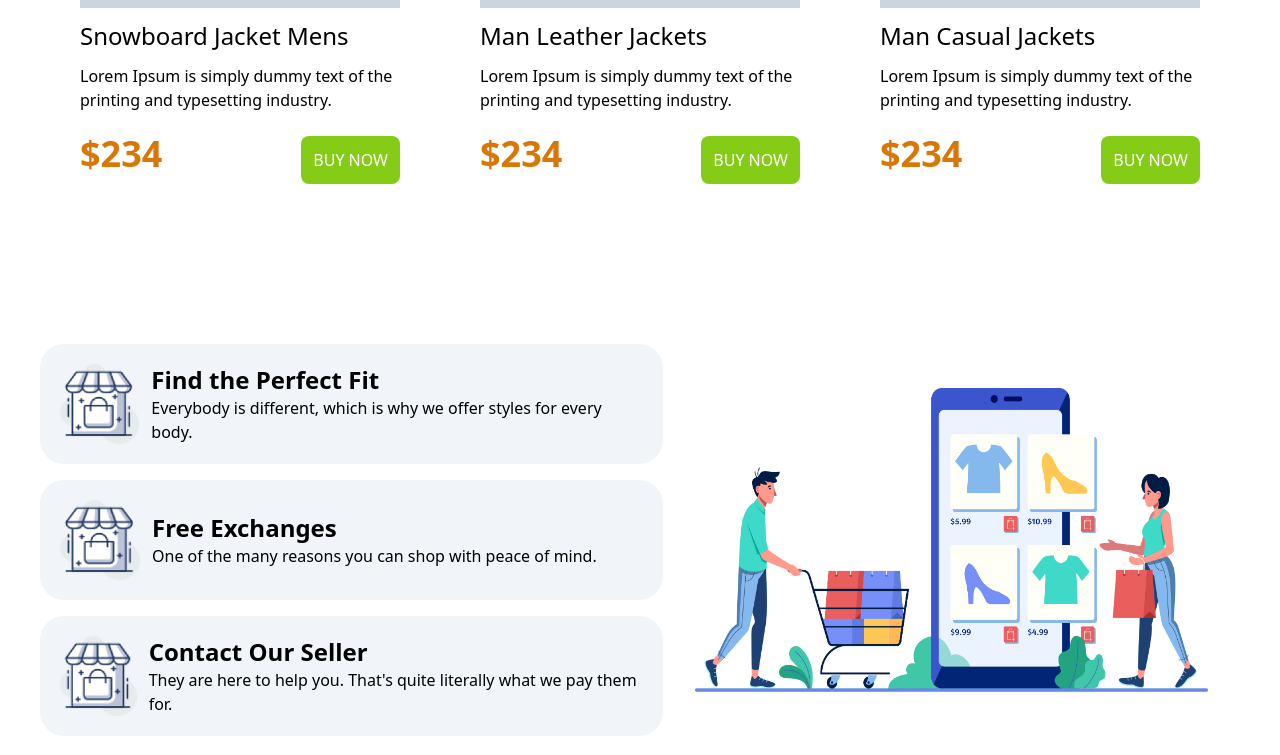
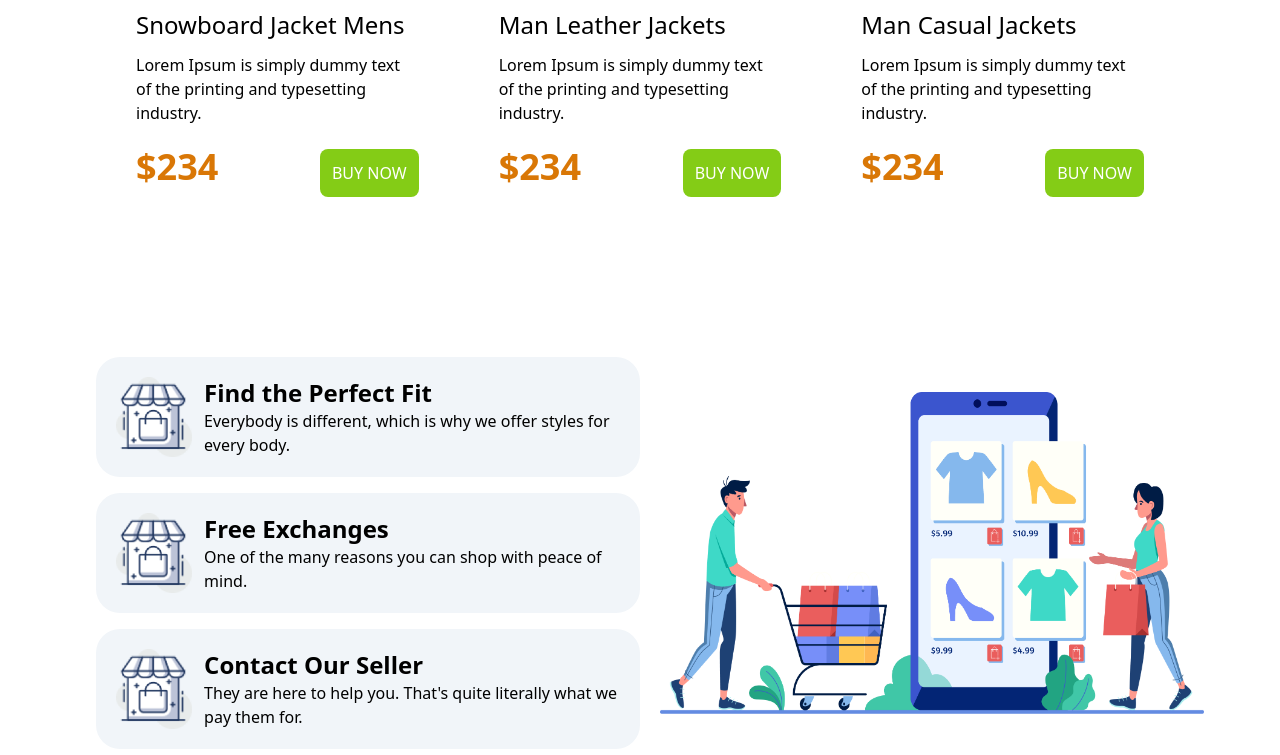
Before and after one commit to ictrumon/penguin-fashion, a plain HTML site: page index.html in a window 1280 px wide. Shown: the part 2042-2797 px from the top of the page. Drawn offline with nearby package versions, Linux system fonts and the light colour scheme.

Commit message:
text added

```diff
--- a/index.html
+++ b/index.html
@@ -8,7 +8,7 @@
 </head>
 <body>
 <!--Header Section Start-->
-<header class="bg-amber-100">
+<header class="bg-amber-100 max-w-screen-xl mx-auto py-10 px-8 md:px-16 lg:px-24">
     <nav class="flex flex-col lg:flex-row justify-between items-center p-12">
     <div>
     <img class="w-80" src="icons/logo.png">
@@ -36,7 +36,7 @@
 <!--Header Section End-->
 
 <!--Woman Jacket Section Start-->
-<section class="mt-10 p-10">
+<section class="max-w-screen-xl mx-auto my-10 py-10 px-8 md:px-16 lg:px-24">
     <h1 class="text-5xl font-bold text-center">Woman Jacket</h1>
     <div class="grid grid-cols-1 md:grid-cols-2 lg:grid-cols-3">
         <div class="p-10">
@@ -74,7 +74,7 @@
 <!--Woman Jacket Section End-->
 
 <!--Man Jacket Section Start-->
-<section class="mt-10 p-10">
+<section class="max-w-screen-xl mx-auto my-10 py-10 px-8 md:px-16 lg:px-24">
     <h1 class="text-5xl font-bold text-center">Man Jacket</h1>
     <div class="grid grid-cols-1 md:grid-cols-2 lg:grid-cols-3">
         <div class="p-10">
@@ -112,8 +112,9 @@
 <!--Man Jacket Section End-->
 
 <!--Card Section Start-->
-<section class="flex flex-col md:flex-row items-center p-10 mt-10">
-<div>
+<section class="max-w-screen-xl mx-auto my-10 py-10 px-8 md:px-16 lg:px-24">
+    <div class="flex flex-col md:flex-row items-center">
+        <div class="flex-1">
             <div class="flex md:flex-row items-center bg-slate-100 rounded-3xl p-5">
             <img class="w-20 h-20" src="icons/house.png">
             <div class="ml-3">
@@ -122,7 +123,7 @@
                     offer styles for every body.</p>
             </div>
             </div>
-    <div class="flex items-center bg-slate-100 rounded-3xl p-5 mt-4">
+            <div class="flex md:flex-row items-center bg-slate-100 rounded-3xl p-5 mt-4">
             <img class="w-20 h-20" src="icons/house.png">
             <div class="ml-3">
                 <h1 class="text-2xl font-bold">Free Exchanges</h1>
@@ -130,7 +131,7 @@
                     with peace of mind.</p>
             </div>
             </div>
-    <div class="flex items-center bg-slate-100 rounded-3xl p-5 mt-4">
+            <div class="flex md:flex-row items-center bg-slate-100 rounded-3xl p-5 mt-4">
             <img class="w-20 h-20" src="icons/house.png">
             <div class="ml-3">
                 <h1 class="text-2xl font-bold">Contact Our Seller</h1>
@@ -139,10 +140,11 @@
             </div>
             </div>
             </div>
-    <div class="w-2/4">
-    <img class="p-8" src="images/shopping.png">
+            <div class="flex-1 w-2/4">
+            <img class="ml-5" src="images/shopping.png">
         </div>
-</section>>
+        </div>
+</section>
 <!--Card Section End-->
 </body>
 </html>
```
Lines whose indentation alone changed are shown as unchanged.
